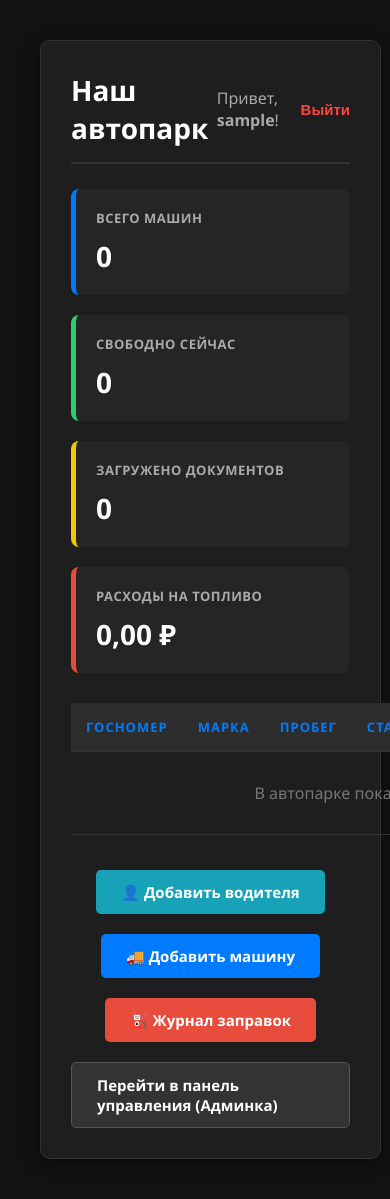
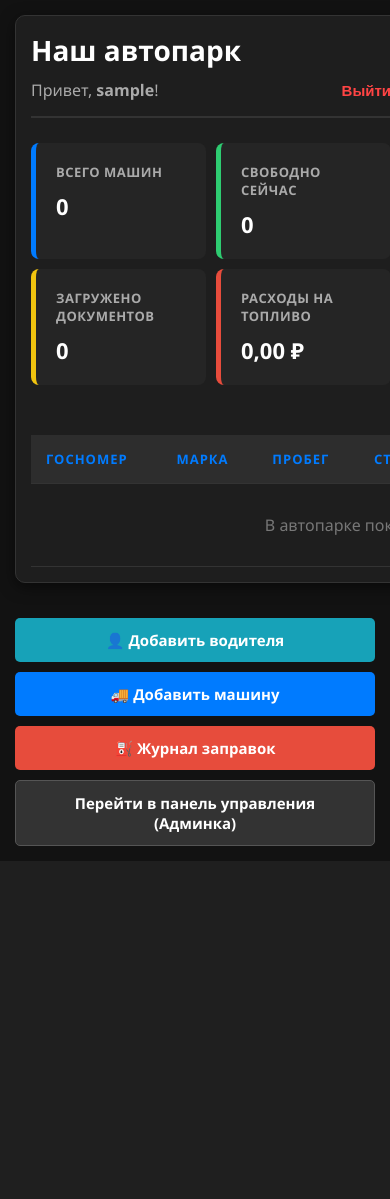
Before and after one commit to malhassik/Logistrim-CRM, a Django app: page / in a window 390 px wide; the page is wider, and only the part inside the window is pictured. After the commit the page ends 861 px from the top of that part, so only its background shows below. Run offline with Django 5.2, Linux system fonts and the light colour scheme; the visitor is signed in with stand-in values (Sample User, id 1); data that the repository does not hold is empty.

Commit message:
add phone version

```diff
--- a/fleet/templates/fleet/truck_list.html
+++ b/fleet/templates/fleet/truck_list.html
@@ -176,6 +176,75 @@
         .nowrap {
             white-space: nowrap;
         }
+
+        /* =========================================
+           МОБИЛЬНАЯ ВЕРСИЯ (адаптив под телефоны)
+           Срабатывает только если экран меньше 768px
+           ========================================= */
+        @media (max-width: 768px) {
+            body {
+                padding: 15px;
+                /* Уменьшаем отступы по краям */
+            }
+
+            .container {
+                width: 100%;
+                padding: 15px;
+            }
+
+            /* Шапка: ставим элементы друг под другом */
+            .header {
+                flex-direction: column;
+                align-items: flex-start;
+                gap: 10px;
+            }
+
+            .user-info {
+                width: 100%;
+                justify-content: space-between;
+            }
+
+            /* Карточки статистики: по 2 штуки в ряд */
+            .stats-container {
+                flex-wrap: wrap;
+                gap: 10px;
+            }
+
+            .stat-card {
+                flex: 1 1 calc(50% - 10px);
+                /* Каждая карточка занимает 50% ширины */
+                min-width: 0;
+            }
+
+            .stat-card p {
+                font-size: 22px;
+                /* Чуть уменьшаем цифры */
+            }
+
+            /* Таблица: разрешаем горизонтальный скролл (свайп) */
+            .table-wrapper {
+                overflow-x: auto;
+                width: 100%;
+                -webkit-overflow-scrolling: touch;
+            }
+
+            table {
+                min-width: 700px;
+                /* Заставляем таблицу не сжиматься меньше 700px */
+            }
+
+            /* Кнопки внизу: во всю ширину */
+            .actions-bar {
+                flex-direction: column;
+                gap: 10px;
+            }
+
+            .btn {
+                width: 100%;
+                text-align: center;
+                box-sizing: border-box;
+            }
+        }
     </style>
 </head>
 
@@ -218,6 +287,7 @@
         </div>
 
         <!-- Таблица машин -->
+        <div class="table-wrapper"></div>
         <table>
             <thead>
                 <tr>
@@ -285,7 +355,7 @@
                 {% endfor %}
             </tbody>
         </table>
-
+    </div>
     <!-- Кнопки управления -->
     <div class="actions-bar">
         {% if user.is_superuser or "Бухгалтеры" in user.groups.all.0.name %}
```
Lines whose indentation alone changed are shown as unchanged.
